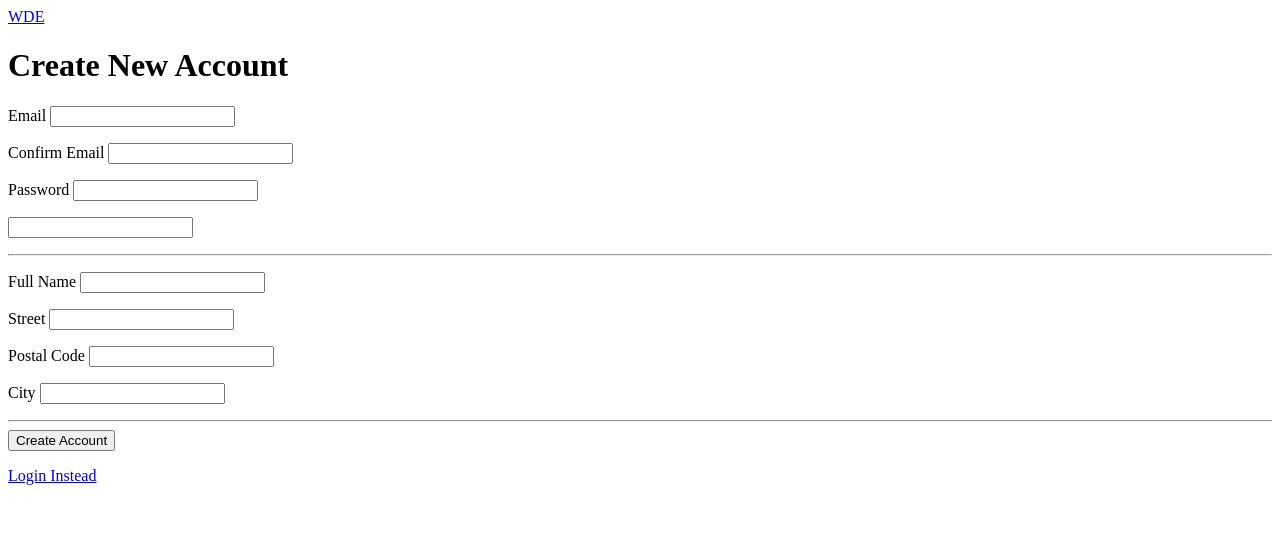
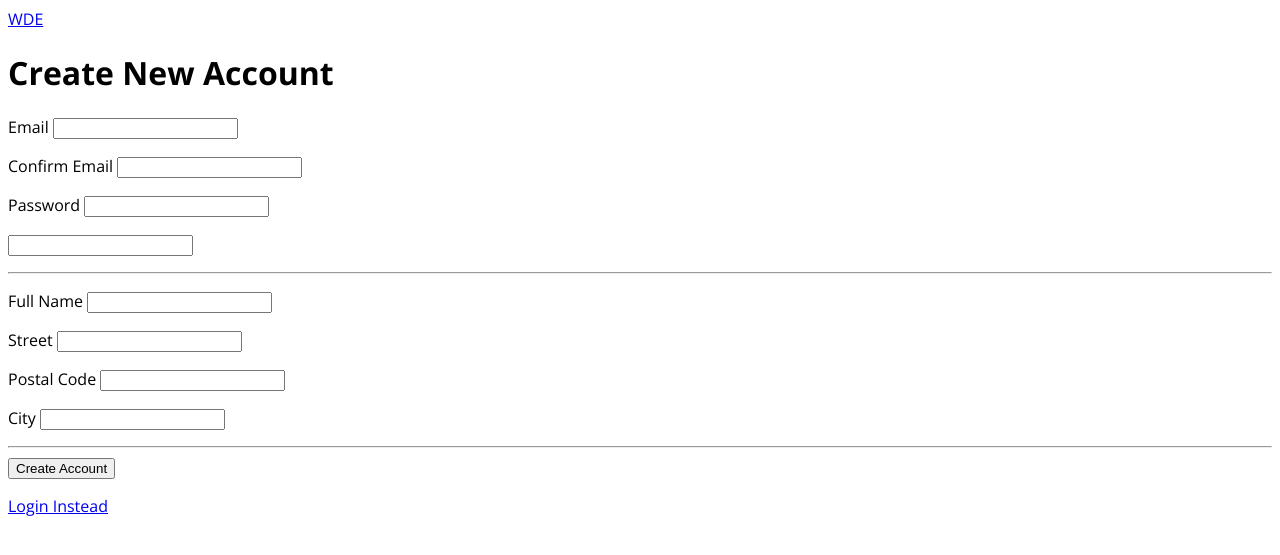
Before and after one commit to aziemp66/Borneo-Full-Online-Shop, a Node server app: page /signup in a window 1280 px wide. Shown: the top 555 px of the page. Run offline with Node 20, Linux system fonts and the light colour scheme.

Commit message:
Adding Base CSS & Serving Static Files

```diff
--- a/app.js
+++ b/app.js
@@ -8,6 +8,8 @@ const app = express();
 app.set("view engine", "ejs");
 app.set("views", path.join(__dirname, "views"));
 
+app.use(express.static("public"));
+
 app.use(authRoutes);
 
 app.listen(3000);
--- /dev/null
+++ b/public/styles/base.css
@@ -0,0 +1,7 @@
+* {
+    box-sizing: border-box;
+}
+
+html {
+    font-family: "Open Sans", sans-serif;
+}
--- a/views/customer/auth/signup.ejs
+++ b/views/customer/auth/signup.ejs
@@ -2,6 +2,8 @@
 <html lang="en">
     <head>
         <%- include("../includes/head", { pageTitle : "Signup" }) %>
+        <link rel="stylesheet" href="/style/forms.css" />
+        <link rel="stylesheet" href="/style/auth.css" />
     </head>
     <body>
         <%- include("../includes/header") %>
--- a/views/customer/includes/head.ejs
+++ b/views/customer/includes/head.ejs
@@ -1,4 +1,11 @@
 <meta charset="UTF-8" />
 <meta http-equiv="X-UA-Compatible" content="IE=edge" />
 <meta name="viewport" content="width=device-width, initial-scale=1.0" />
+<link rel="preconnect" href="https://fonts.googleapis.com" />
+<link rel="preconnect" href="https://fonts.gstatic.com" crossorigin />
+<link
+    href="https://fonts.googleapis.com/css2?family=Merriweather:wght@400;700&family=Open+Sans:wght@400;600;700&display=swap"
+    rel="stylesheet"
+/>
 <title><%= pageTitle %></title>
+<link rel="stylesheet" href="/styles/base.css" />
```
Also changed, not shown: public/styles/auth.css (added), public/styles/forms.css (added).
